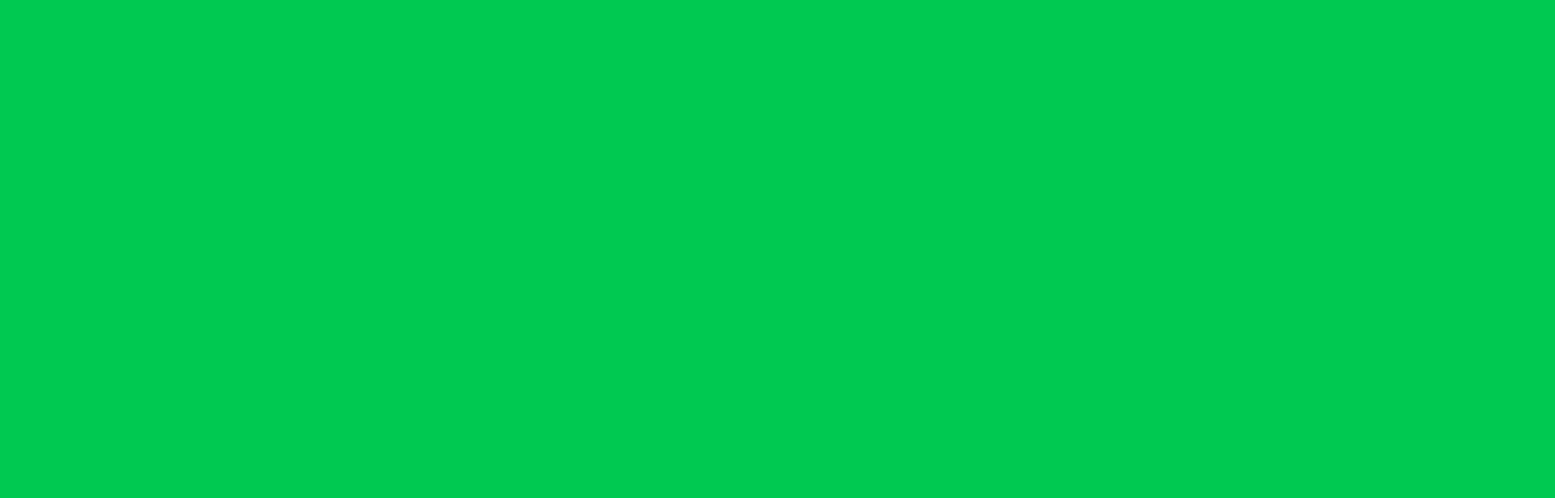
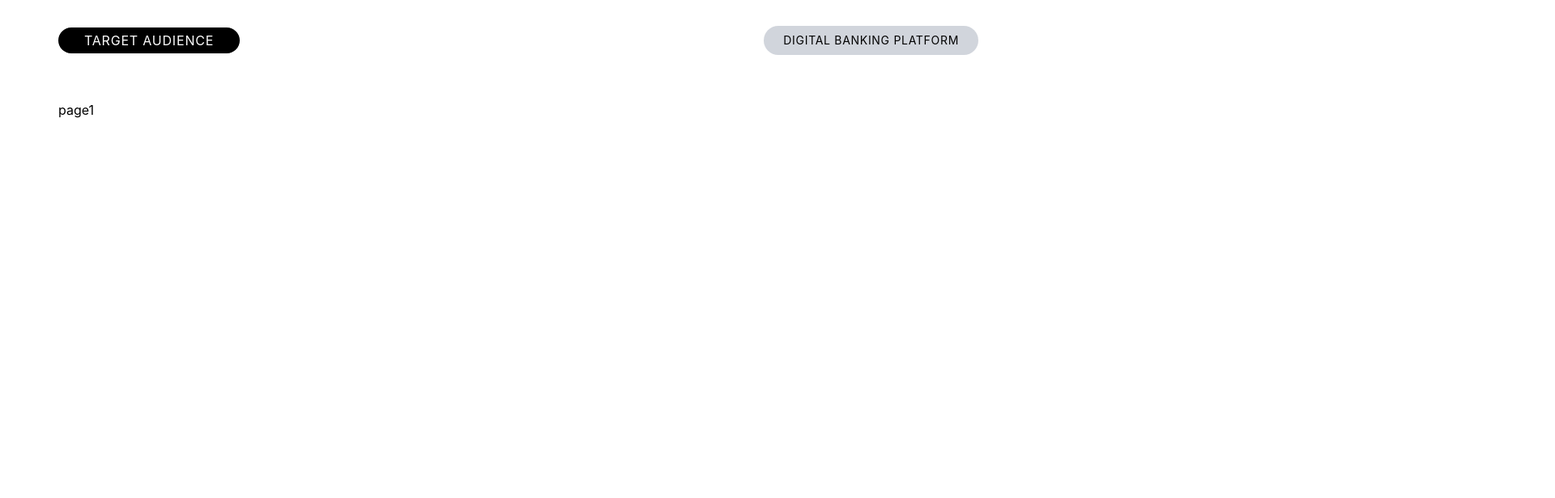
Before and after one commit to sumitsingh7973/MERN-journey, a React (Vite) app in the folder ui-project/: page / in a window 1280 px wide. Shown: the top 616 px of the page at 81% size, 1920 px wide, since content can reach past the window. Built offline with nearby package versions, Linux system fonts and the light colour scheme.

Commit message:
'updated-files'

```diff
--- a/ui-project/src/App.jsx
+++ b/ui-project/src/App.jsx
@@ -4,7 +4,7 @@ import Section2 from './components/Section2/Section2'
 
 function App() {
   return (
-    <div className='h-100 w-500 bg-amber-600'>
+    <div>
       <Section1/>
       <Section2/>
     </div>
--- a/ui-project/src/components/Section1/Navbar.jsx
+++ b/ui-project/src/components/Section1/Navbar.jsx
@@ -0,0 +1,12 @@
+import React from 'react'
+
+const Navbar = () => {
+  return (
+    <div className='flex items-center justify-between py-8 px-18'>
+        <h4 className='bg-black text-white uppercase px-8 py-1 rounded-full tracking-wider'>Target Audience</h4>
+        <button className=' bg-gray-300 rounded-full text-black uppercase px-6 py-2 tracking-wider text-sm' >Digital Banking Platform</button>
+    </div>
+  )
+}
+
+export default Navbar
--- /dev/null
+++ b/ui-project/src/components/Section1/Page1Content.jsx
@@ -0,0 +1,11 @@
+import React from 'react'
+
+const Page1Content = () => {
+  return (
+    <div className='py-6 px-18'>
+      page1
+    </div>
+  )
+}
+
+export default Page1Content
--- a/ui-project/src/components/Section1/Section1.jsx
+++ b/ui-project/src/components/Section1/Section1.jsx
@@ -1,9 +1,12 @@
 import React from 'react'
+import Navbar from './Navbar'
+import Page1Content from './Page1Content'
 
 const Section1 = () => {
   return (
-    <div className='h-screen w-full bg-green-500'>
-
+    <div className='h-screen w-full'>
+      <Navbar/>
+      <Page1Content/>
     </div>
   )
 }
```
Also changed, not shown: ui-project/src/components/Section1/LeftContent.jsx (added), ui-project/src/components/Section1/RightContent.jsx (added).
